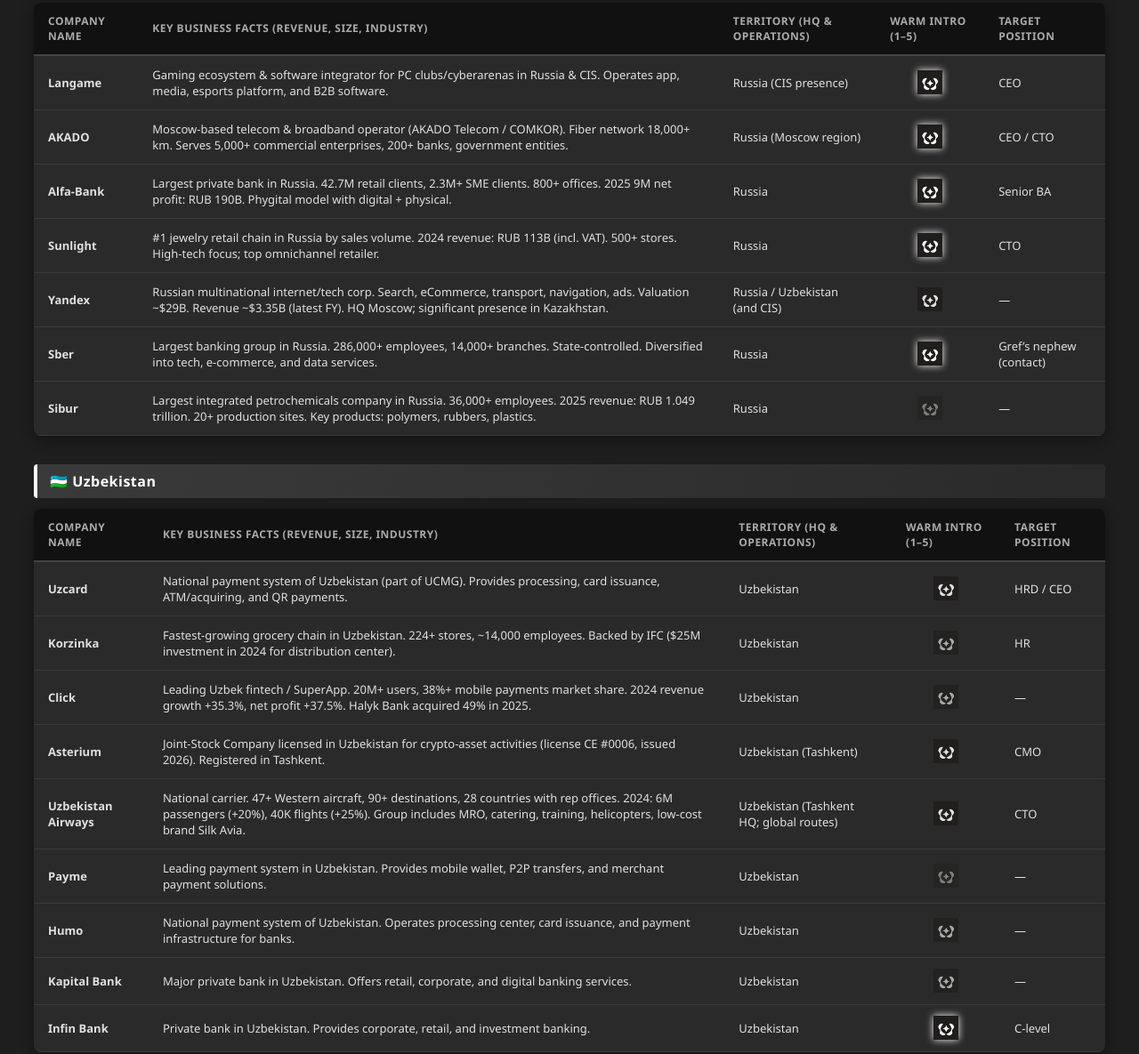
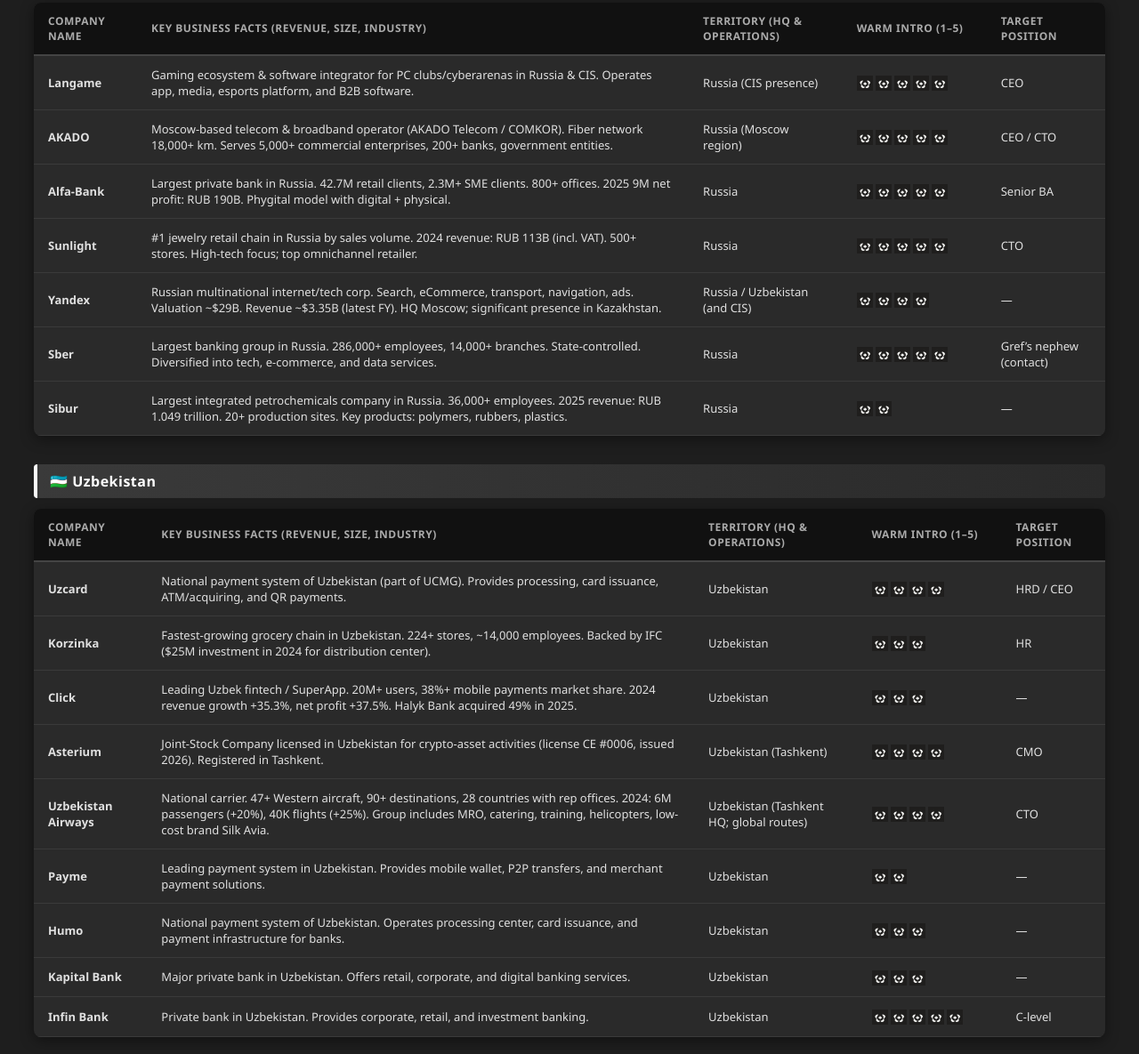
Before and after one commit to maadz0r/partner-targets, a plain HTML site: page index.html in a window 1280 px wide. Shown: the part 255-1440 px from the top of the page at 89% size. Drawn offline with Linux system fonts and the light colour scheme.

Commit message:
Update index.html

```diff
--- a/index.html
+++ b/index.html
@@ -109,19 +109,21 @@
     tr:hover td { background: #333; }
     tr.row-hidden { display: none; }
 
-    .warm-cell { text-align: center; width: 90px; }
+    /* ===== СТИЛИ ДЛЯ ЛОГОТИПОВ (вместо звезд) ===== */
+    .warm-cell {
+        text-align: left;
+        width: 130px;
+        white-space: nowrap; /* Чтобы логотипы не переносились на новую строку */
+    }
     .logo-img {
-        width: 28px;
-        height: 28px;
-        object-fit: contain;
+        width: 18px;          /* Размер одного логотипа, как у звездочки */
+        height: 18px;
+        object-fit: contain;  /* Сохраняет пропорции картинки */
         display: inline-block;
         vertical-align: middle;
+        margin-right: 3px;    /* Отступ между логотипами */
     }
-    .w5 { opacity: 1; filter: drop-shadow(0 0 4px #fff); }
-    .w4 { opacity: 0.85; }
-    .w3 { opacity: 0.6; }
-    .w2 { opacity: 0.4; }
-    .w1 { opacity: 0.2; }
+    /* Класс для неактивных (пустых) звезд, если захочешь добавить (сейчас просто пустое место) */
 
     .empty-msg {
         display: none;
@@ -136,7 +138,7 @@
 <body>
 
 <h1>🎯 Partner Target List — Cybersecurity Services</h1>
-<div class="subtitle">Grouped by country · Warm Intro scale 1–5 (logo opacity = heat)</div>
+<div class="subtitle">Grouped by country · Warm Intro scale 1–5 (Logo count = rating)</div>
 
 <!-- ===== FILTERS ===== -->
 <div class="filters">
@@ -176,49 +178,49 @@
             <td><strong>Langame</strong></td>
             <td>Gaming ecosystem &amp; software integrator for PC clubs/cyberarenas in Russia &amp; CIS. Operates app, media, esports platform, and B2B software.</td>
             <td>Russia (CIS presence)</td>
-            <td class="warm-cell"><img class="logo-img w5" src="https://raw.githubusercontent.com/maadz0r/partner-targets/main/logo.png" alt="5"></td>
+            <td class="warm-cell"></td> <!-- Скрипт сам вставит сюда 5 логотипов -->
             <td>CEO</td>
         </tr>
         <tr data-warmth="5">
             <td><strong>AKADO</strong></td>
             <td>Moscow-based telecom &amp; broadband operator (AKADO Telecom / COMKOR). Fiber network 18,000+ km. Serves 5,000+ commercial enterprises, 200+ banks, government entities.</td>
             <td>Russia (Moscow region)</td>
-            <td class="warm-cell"><img class="logo-img w5" src="https://raw.githubusercontent.com/maadz0r/partner-targets/main/logo.png" alt="5"></td>
+            <td class="warm-cell"></td>
             <td>CEO / CTO</td>
         </tr>
         <tr data-warmth="5">
             <td><strong>Alfa-Bank</strong></td>
             <td>Largest private bank in Russia. 42.7M retail clients, 2.3M+ SME clients. 800+ offices. 2025 9M net profit: RUB 190B. Phygital model with digital + physical.</td>
             <td>Russia</td>
-            <td class="warm-cell"><img class="logo-img w5" src="https://raw.githubusercontent.com/maadz0r/partner-targets/main/logo.png" alt="5"></td>
+            <td class="warm-cell"></td>
             <td>Senior BA</td>
         </tr>
         <tr data-warmth="5">
             <td><strong>Sunlight</strong></td>
             <td>#1 jewelry retail chain in Russia by sales volume. 2024 revenue: RUB 113B (incl. VAT). 500+ stores. High-tech focus; top omnichannel retailer.</td>
             <td>Russia</td>
-            <td class="warm-cell"><img class="logo-img w5" src="https://raw.githubusercontent.com/maadz0r/partner-targets/main/logo.png" alt="5"></td>
+            <td class="warm-cell"></td>
             <td>CTO</td>
         </tr>
         <tr data-warmth="4">
             <td><strong>Yandex</strong></td>
             <td>Russian multinational internet/tech corp. Search, eCommerce, transport, navigation, ads. Valuation ~$29B. Revenue ~$3.35B (latest FY). HQ Moscow; significant presence in Kazakhstan.</td>
             <td>Russia / Uzbekistan (and CIS)</td>
-            <td class="warm-cell"><img class="logo-img w4" src="https://raw.githubusercontent.com/maadz0r/partner-targets/main/logo.png" alt="4"></td>
+            <td class="warm-cell"></td>
             <td>—</td>
         </tr>
         <tr data-warmth="5">
             <td><strong>Sber</strong></td>
             <td>Largest banking group in Russia. 286,000+ employees, 14,000+ branches. State-controlled. Diversified into tech, e-commerce, and data services.</td>
             <td>Russia</td>
-            <td class="warm-cell"><img class="logo-img w5" src="https://raw.githubusercontent.com/maadz0r/partner-targets/main/logo.png" alt="5"></td>
+            <td class="warm-cell"></td>
             <td>Gref’s nephew (contact)</td>
         </tr>
         <tr data-warmth="2">
             <td><strong>Sibur</strong></td>
             <td>Largest integrated petrochemicals company in Russia. 36,000+ employees. 2025 revenue: RUB 1.049 trillion. 20+ production sites. Key products: polymers, rubbers, plastics.</td>
             <td>Russia</td>
-            <td class="warm-cell"><img class="logo-img w2" src="https://raw.githubusercontent.com/maadz0r/partner-targets/main/logo.png" alt="2"></td>
+            <td class="warm-cell"></td>
             <td>—</td>
         </tr>
     </tbody>
@@ -243,63 +245,63 @@
             <td><strong>Uzcard</strong></td>
             <td>National payment system of Uzbekistan (part of UCMG). Provides processing, card issuance, ATM/acquiring, and QR payments.</td>
             <td>Uzbekistan</td>
-            <td class="warm-cell"><img class="logo-img w4" src="https://raw.githubusercontent.com/maadz0r/partner-targets/main/logo.png" alt="4"></td>
+            <td class="warm-cell"></td>
             <td>HRD / CEO</td>
         </tr>
         <tr data-warmth="3">
             <td><strong>Korzinka</strong></td>
             <td>Fastest-growing grocery chain in Uzbekistan. 224+ stores, ~14,000 employees. Backed by IFC ($25M investment in 2024 for distribution center).</td>
             <td>Uzbekistan</td>
-            <td class="warm-cell"><img class="logo-img w3" src="https://raw.githubusercontent.com/maadz0r/partner-targets/main/logo.png" alt="3"></td>
+            <td class="warm-cell"></td>
             <td>HR</td>
         </tr>
         <tr data-warmth="3">
             <td><strong>Click</strong></td>
             <td>Leading Uzbek fintech / SuperApp. 20M+ users, 38%+ mobile payments market share. 2024 revenue growth +35.3%, net profit +37.5%. Halyk Bank acquired 49% in 2025.</td>
             <td>Uzbekistan</td>
-            <td class="warm-cell"><img class="logo-img w3" src="https://raw.githubusercontent.com/maadz0r/partner-targets/main/logo.png" alt="3"></td>
+            <td class="warm-cell"></td>
             <td>—</td>
         </tr>
         <tr data-warmth="4">
             <td><strong>Asterium</strong></td>
             <td>Joint-Stock Company licensed in Uzbekistan for crypto-asset activities (license CE #0006, issued 2026). Registered in Tashkent.</td>
             <td>Uzbekistan (Tashkent)</td>
-            <td class="warm-cell"><img class="logo-img w4" src="https://raw.githubusercontent.com/maadz0r/partner-targets/main/logo.png" alt="4"></td>
+            <td class="warm-cell"></td>
             <td>CMO</td>
         </tr>
         <tr data-warmth="4">
             <td><strong>Uzbekistan Airways</strong></td>
             <td>National carrier. 47+ Western aircraft, 90+ destinations, 28 countries with rep offices. 2024: 6M passengers (+20%), 40K flights (+25%). Group includes MRO, catering, training, helicopters, low-cost brand Silk Avia.</td>
             <td>Uzbekistan (Tashkent HQ; global routes)</td>
-            <td class="warm-cell"><img class="logo-img w4" src="https://raw.githubusercontent.com/maadz0r/partner-targets/main/logo.png" alt="4"></td>
+            <td class="warm-cell"></td>
             <td>CTO</td>
         </tr>
         <tr data-warmth="2">
             <td><strong>Payme</strong></td>
             <td>Leading payment system in Uzbekistan. Provides mobile wallet, P2P transfers, and merchant payment solutions.</td>
             <td>Uzbekistan</td>
-            <td class="warm-cell"><img class="logo-img w2" src="https://raw.githubusercontent.com/maadz0r/partner-targets/main/logo.png" alt="2"></td>
+            <td class="warm-cell"></td>
             <td>—</td>
         </tr>
         <tr data-warmth="3">
             <td><strong>Humo</strong></td>
             <td>National payment system of Uzbekistan. Operates processing center, card issuance, and payment infrastructure for banks.</td>
             <td>Uzbekistan</td>
-            <td class="warm-cell"><img class="logo-img w3" src="https://raw.githubusercontent.com/maadz0r/partner-targets/main/logo.png" alt="3"></td>
+            <td class="warm-cell"></td>
             <td>—</td>
         </tr>
         <tr data-warmth="3">
             <td><strong>Kapital Bank</strong></td>
             <td>Major private bank in Uzbekistan. Offers retail, corporate, and digital banking services.</td>
             <td>Uzbekistan</td>
-            <td class="warm-cell"><img class="logo-img w3" src="https://raw.githubusercontent.com/maadz0r/partner-targets/main/logo.png" alt="3"></td>
+            <td class="warm-cell"></td>
             <td>—</td>
         </tr>
         <tr data-warmth="5">
             <td><strong>Infin Bank</strong></td>
             <td>Private bank in Uzbekistan. Provides corporate, retail, and investment banking.</td>
             <td>Uzbekistan</td>
-            <td class="warm-cell"><img class="logo-img w5" src="https://raw.githubusercontent.com/maadz0r/partner-targets/main/logo.png" alt="5"></td>
+            <td class="warm-cell"></td>
             <td>C-level</td>
         </tr>
     </tbody>
@@ -324,21 +326,21 @@
             <td><strong>Freedom Finance</strong></td>
             <td>Investment company / broker, member of Kazakhstan Stock Exchange (KASE) since 2007. HQ in Almaty (Esentai Tower). Active in stocks, derivatives, FX, repo.</td>
             <td>Kazakhstan (Almaty)</td>
-            <td class="warm-cell"><img class="logo-img w4" src="https://raw.githubusercontent.com/maadz0r/partner-targets/main/logo.png" alt="4"></td>
+            <td class="warm-cell"></td>
             <td>CISO</td>
         </tr>
         <tr data-warmth="4">
             <td><strong>Olimpbet</strong></td>
             <td>Leading Kazakh bookmaker (operating via NetBet TOO, license #23019645). Active in sports sponsorship (6 federations, 7 football clubs), esports, and media.</td>
             <td>Kazakhstan / Uzbekistan</td>
-            <td class="warm-cell"><img class="logo-img w4" src="https://raw.githubusercontent.com/maadz0r/partner-targets/main/logo.png" alt="4"></td>
+            <td class="warm-cell"></td>
             <td>CMO</td>
         </tr>
         <tr data-warmth="3">
             <td><strong>TBC</strong></td>
             <td>Leading fintech/neobank operating in Kazakhstan and Uzbekistan. Provides digital banking, payments, and lending services.</td>
             <td>Kazakhstan / Uzbekistan</td>
-            <td class="warm-cell"><img class="logo-img w3" src="https://raw.githubusercontent.com/maadz0r/partner-targets/main/logo.png" alt="3"></td>
+            <td class="warm-cell"></td>
             <td>—</td>
         </tr>
     </tbody>
@@ -363,7 +365,7 @@
             <td><strong>NielsenIQ (NIQ)</strong></td>
             <td>Global consumer intelligence company (NYSE: NIQ). Provides market measurement, data analytics, and AI-driven consumer insights to retailers and brands.</td>
             <td>Portugal (global operations)</td>
-            <td class="warm-cell"><img class="logo-img w5" src="https://raw.githubusercontent.com/maadz0r/partner-targets/main/logo.png" alt="5"></td>
+            <td class="warm-cell"></td>
             <td>PO</td>
         </tr>
     </tbody>
@@ -372,6 +374,26 @@
 
 <script>
 (function () {
+    // 1. СНАЧАЛА ЗАПОЛНЯЕМ ЯЧЕЙКИ ЛОГОТИПАМИ
+    // Находим все строки, где есть атрибут data-warmth
+    var rows = document.querySelectorAll('tr[data-warmth]');
+    var logoUrl = "https://raw.githubusercontent.com/maadz0r/partner-targets/main/logo.png";
+
+    rows.forEach(function(row) {
+        var warmth = parseInt(row.getAttribute('data-warmth'), 10);
+        var cell = row.querySelector('.warm-cell');
+
+        if (cell) {
+            // Создаем картинки по количеству рейтинга
+            var imagesHtml = '';
+            for (var i = 0; i < warmth; i++) {
+                imagesHtml += '<img class="logo-img" src="' + logoUrl + '" alt="logo">';
+            }
+            cell.innerHTML = imagesHtml;
+        }
+    });
+
+    // 2. ЛОГИКА ФИЛЬТРОВ (как было раньше)
     var countryBtns = document.querySelectorAll('.filter-btn[data-country]');
     var warmthBtns  = document.querySelectorAll('.filter-btn[data-warmth]');
     var groups      = document.querySelectorAll('.country-group');
```
